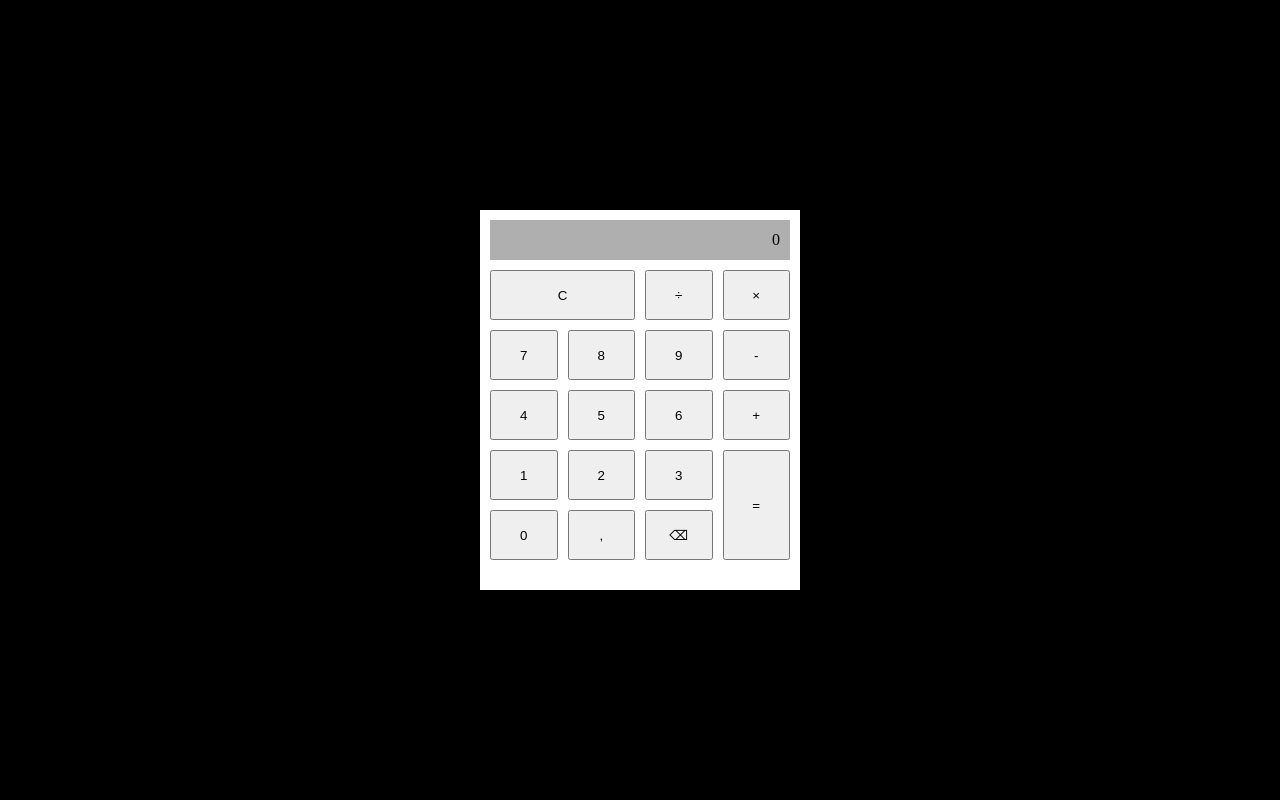
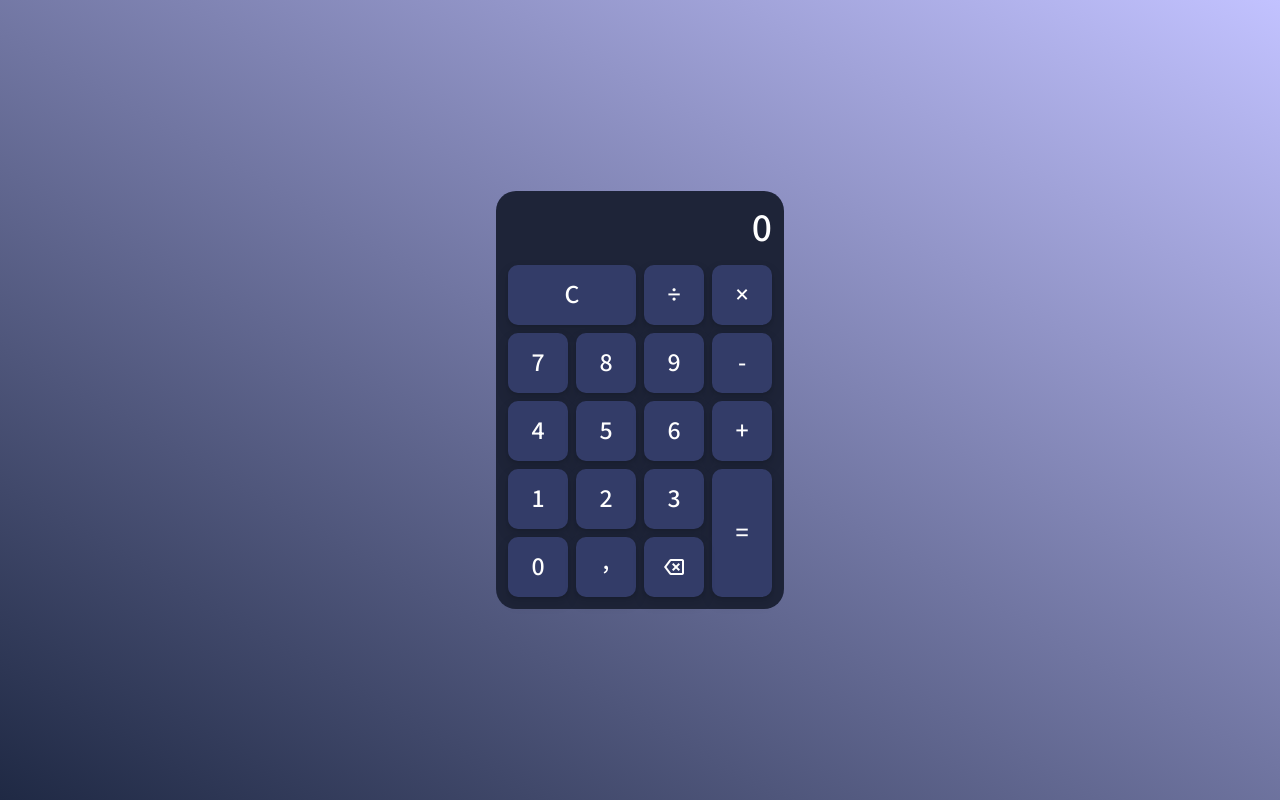
Before and after one commit to kirada1/calculadora_web, a Python web app: template templates/index.html in a window 1280 px wide. Run offline with Jinja, Linux system fonts and the light colour scheme; the template is opened without the code that fills it, so the values that code supplies are empty.

Commit message:
Estilizar a estrutura da calculadora

```diff
--- a/static/style.css
+++ b/static/style.css
@@ -1,48 +1,77 @@
 * {
+  margin: 0;
   padding: 0;
-  margin: 0;
 }
 
 body {
-  background-color: black;
   display: flex;
   justify-content: center;
   align-items: center;
+  background: linear-gradient(30deg, rgb(31, 41, 68), rgb(194, 194, 255));
   height: 100vh;
+  color: white;
+  font-size: 40px;
+  font-family: "Mada";
 }
 
 .calculator-container {
-  background: white;
-  width: 300px;
-  height: 360px;
-  padding: 10px;
+  box-sizing: border-box;
+  border-radius: 20px;
+  background: #1e2438;
+  padding: 12px;
+  width: 288px;
+  height: 418px;
 }
 
 .display {
-  display: flex;
-  align-items: center;
-  justify-content: flex-end;
+  box-sizing: border-box;
+  margin-bottom: 10px;
   width: 100%;
-  height: 40px;
-  background: rgb(175, 175, 175);
-  margin-bottom: 10px;
-  padding-right: 10px;
-  box-sizing: border-box;
+  height: 52px;
+  overflow: hidden;
+  text-align: right;
 }
 
 .keys {
+  display: grid;
+  grid-template-rows: repeat(5, 60px);
+  grid-template-columns: repeat(4, 60px);
+  gap: 8px;
   box-sizing: content-box;
-  display: grid;
-  gap: 10px;
-  width: 100%;
-  grid-template-columns: repeat(4, 1fr);
-  grid-template-rows: repeat(5, 50px);
+}
+
+.key {
+  box-shadow:
+    0 6px 10px 4px #0000000f,
+    0 2px 3px 0px #0000001f;
+  border: none;
+  border-radius: 10px;
+
+  background-color: #333c68;
+  color: inherit;
+  font-weight: 500;
+  font-size: 26px;
+  font-family: inherit;
+}
+.key:hover {
+  background-color: #2d355a;
+}
+.key:active {
+  background-color: #262c4b;
 }
 
 .key-clear {
   grid-column: span 2;
 }
 
+.key-comma {
+  padding-bottom: 12px;
+}
+
+.key-backspace {
+  line-height: 0px;
+}
+
 .key-equals {
   grid-row: span 2;
 }
--- a/templates/index.html
+++ b/templates/index.html
@@ -4,37 +4,51 @@
   <head>
     <meta charset="UTF-8" />
     <meta name="viewport" content="width=device-width, initial-scale=1.0" />
-    <link rel="stylesheet" href="../static/style.css" />
 
     <title>Calculadora Web</title>
+
+    <!-- Estilo -->
+    <link href="../static/style.css" rel="stylesheet" />
+
+    <!-- Google icones-->
+    <link
+      href="https://fonts.googleapis.com/css2?family=Material+Symbols+Outlined:opsz,wght,FILL,GRAD@24,400,0,0&icon_names=backspace"
+      rel="stylesheet"
+    />
+
+    <!-- Google fontes -->
+    <link
+      href="https://fonts.googleapis.com/css2?family=Mada:wght@500&display=swap"
+      rel="stylesheet"
+    />
   </head>
 
   <body>
     <div class="calculator-container">
-      <div class="display">
-        <span class="result">0</span>
-      </div>
+      <div class="display">0</div>
 
-      <div class="keys">
-        <button type="submit" name="key-clear" value="c" class="key-clear">C</button>
-        <button type="submit" name="key-division" value="/" class="key-division">÷</button>
-        <button type="submit" name="key-multiply" value="*" class="key-multiply">×</button>
-        <button type="submit" name="key-seven" value="7" class="key-seven">7</button>
-        <button type="submit" name="key-eight" value="8" class="key-eight">8</button>
-        <button type="submit" name="key-nine" value="9" class="key-nine">9</button>
-        <button type="submit" name="key-subtract" value="-" class="key-subtract">-</button>
-        <button type="submit" name="key-four" value="4" class="key-four">4</button>
-        <button type="submit" name="key-five" value="5" class="key-five">5</button>
-        <button type="submit" name="key-six" value="6" class="key-six">6</button>
-        <button type="submit" name="key-addition" value="+" class="key-addition">+</button>
-        <button type="submit" name="key-one" value="1" class="key-one">1</button>
-        <button type="submit" name="key-two" value="2" class="key-two">2</button>
-        <button type="submit" name="key-three" value="3" class="key-three">3</button>
-        <button type="submit" name="key-equals" value="=" class="key-equals">=</button>
-        <button type="submit" name="key-zero" value="0" class="key-zero">0</button>
-        <button type="submit" name="key-comma" value="," class="key-comma">,</button>
-        <button type="submit" name="key-backspace" value="backspace" class="key-backspace">⌫</button>
-      </div>
+      <form class="keys" method="POST">
+        <button class="key key-clear" name="key" value="c">C</button>
+        <button class="key" name="key" type="submit" value="/">÷</button>
+        <button class="key" name="key" type="submit" value="*">×</button>
+        <button class="key" name="key" type="submit" value="7">7</button>
+        <button class="key" name="key" type="submit" value="8">8</button>
+        <button class="key" name="key" type="submit" value="9">9</button>
+        <button class="key" name="key" type="submit" value="-">-</button>
+        <button class="key" name="key" type="submit" value="4">4</button>
+        <button class="key" name="key" type="submit" value="5">5</button>
+        <button class="key" name="key" type="submit" value="6">6</button>
+        <button class="key" name="key" type="submit" value="+">+</button>
+        <button class="key" name="key" type="submit" value="1">1</button>
+        <button class="key" name="key" type="submit" value="2">2</button>
+        <button class="key" name="key" type="submit" value="3">3</button>
+        <button class="key key-equals" name="key" type="submit" value="=">=</button>
+        <button class="key" name="key" type="submit" value="0">0</button>
+        <button class="key key-comma" name="key" type="submit" value=",">,</button>
+        <button class="key key-backspace" name="key" type="submit" value="backspace">
+          <span class="material-symbols-outlined"> backspace </span>
+        </button>
+      </form>
     </div>
   </body>
 </html>
```
